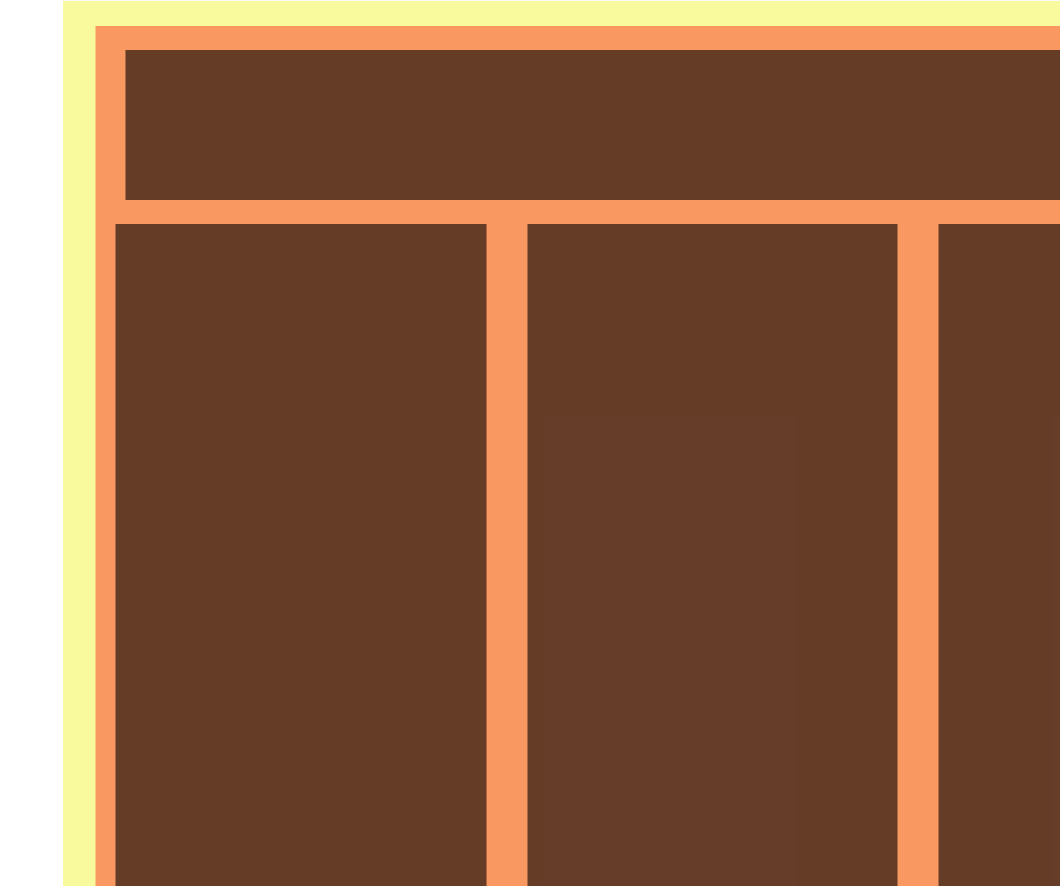
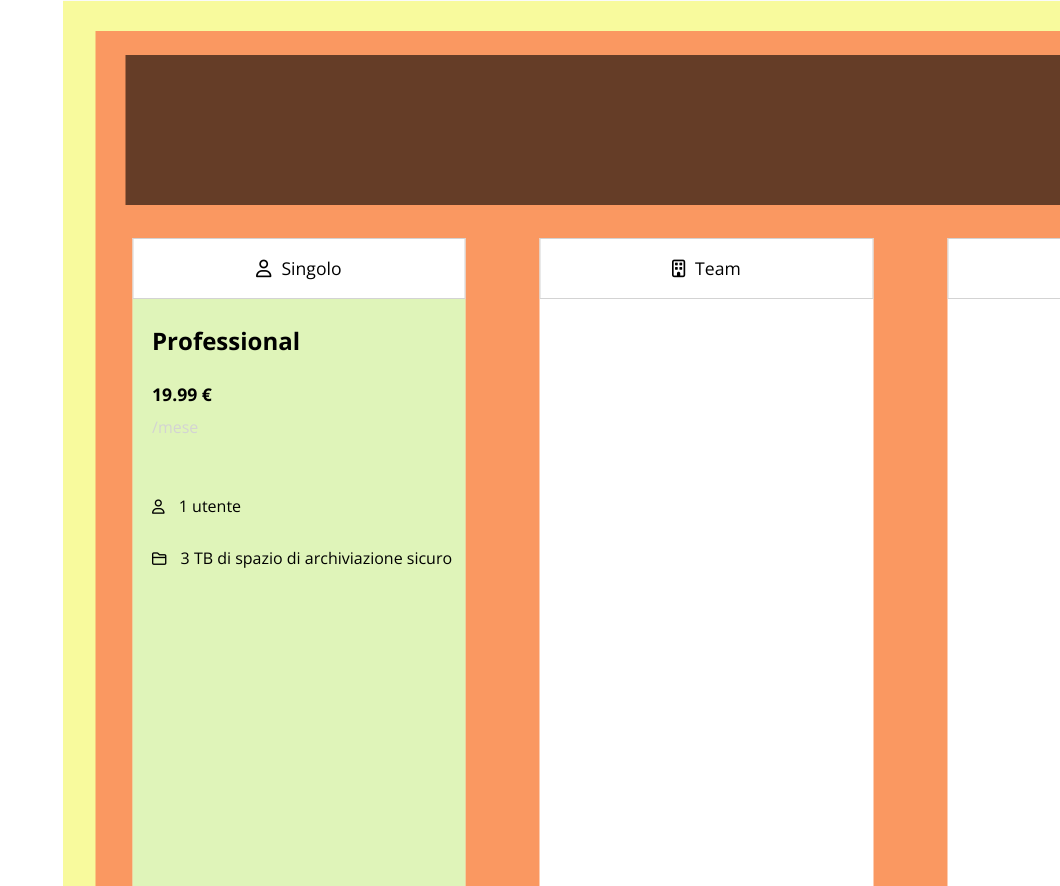
Before and after one commit to 78741722Ale/htmlcss-dropbox, a plain HTML site: page index.html in a window 1280 px wide. Shown: the part 854-1740 px from the top of the page, without its empty margins (220-1280 px from the left). Drawn offline with nearby package versions, Linux system fonts and the light colour scheme.

Commit message:
Venticinquesimo Commit

```diff
--- a/assets/css/style.css
+++ b/assets/css/style.css
@@ -157,9 +157,9 @@ di tutti i suoi child */
     background-color:var(--DropBusinessCont);
     position: relative;
     width: 100%;
-    height: 1000px;
+    height: 1200px;
     top: 5rem;
-    margin-bottom: 4%;
+    /* margin-bottom: 4%; */
 }
 
 .Itms_bsnes {
@@ -184,16 +184,78 @@ transform: translate(-50%,-50%);
     height: 150px;
 }
 
-.lg30_bsnes {
-    background-color:var(--Colonne);
+/* Celle da 33% */
+
+.lg27_bsnes {
+    background-color:var(--TransparentColor);
     position: relative;
     float: left;
-    width: 30%;
+    width: 27%;
     height: 76%;
     top: 5%;
-    margin-left:1.66%;
-    margin-right:1.66%;
+    margin: 0% 3% 0% 3%;
 }
+
+/* Cella piccola con titolo e icona */
+
+.col-sm-bsnes {
+    border: 0.25px solid lightgrey;
+    position: relative;
+    float: left;
+    width: 100%;
+    height: 7%;
+}
+
+.col-sm-bsnes h4 {
+    font-weight: 500;
+    text-align: center;
+    font-size: 1.1rem;
+    position: absolute;
+    top: 50%;
+    left: 50%;
+    transform: translate(-50%,-50%);
+}
+
+.col-sm-bsnes i {
+    padding-right: 10px;
+}
+
+/* Cella grande con varie icone e testi */
+
+.col-lg-bsnes {
+    float: left;
+    width: 100%;
+    height: 93%;
+    background-color: rgba(195, 235, 122, 0.527);
+}
+
+/* Intestazione della cella */
+
+.col-lg-bsnes h3 {
+    padding: 25px 0px 10px 20px;
+    text-align: left;
+    font-size: 1.5rem;
+}
+
+.col-lg-bsnes h4 {
+    padding: 15px 0px 10px 20px;
+    text-align: left;
+    font-size: 1.1rem;
+}
+
+/* Contenuto della cella */
+
+.col-lg-bsnes span {
+    padding: 10px 0px 20px 20px;
+    text-align: left;
+    display: inline-block;
+}
+
+.Icon-sm {
+    font-size: 0.9rem;
+    padding-right: 10px;
+}
+
 
 /* CONCLUSA */
 /*#region Dropbox enterprise e ufficio vendite */
@@ -347,10 +409,7 @@ transform: translate(-50%,-50%);
     border: 0.5px solid var(--TextColor);
     text-align: center;
     text-decoration: none;
-    padding-top: 7px;
-    padding-bottom: 7px;
-    padding-right: 15px;
-    padding-left: 15px;
+    padding: 7px 20px 7px 20px;
 }
 
 /*#endregion Dropbox partner */
--- a/index.html
+++ b/index.html
@@ -55,9 +55,47 @@
             <!-- 3 colonne principali sviluppate con clearfix -->
             <div class="Itms_bsnes clearfix">
                 <div class="lg100_bsnes"></div>
-                <div class="lg30_bsnes"></div>
-                <div class="lg30_bsnes"></div>
-                <div class="lg30_bsnes"></div>
+
+                <!-- Cella a SX -->
+                <div class="lg27_bsnes clearfix">
+                    <!-- Titolo della cella con icona -->
+                    <div class="col-sm-bsnes">
+                        <h4><i class="fa-regular fa-user"></i>Singolo</h4>
+                    </div>
+                    <!-- Contenuto della Cella -->
+                    <div class="col-lg-bsnes">
+                        <!-- Intestazione e prezzo -->
+                        <h3>Professional</h3>
+                        <h4>19.99 €</h4>
+                        <span style="padding: 0px 0px 25px 20px; text-align: left;
+                        color: lightgrey; "> /mese </span><br><br>
+                        <!-- Utente e spazio -->
+                        <span> <i class="fa-regular fa-user Icon-sm"></i> 1 utente </span>
+                        <span> <i class="fa-regular fa-folder Icon-sm"></i></i> 3 TB di spazio di archiviazione sicuro </span>
+
+                        <!-- <i class="fa-solid fa-user-plus"></i> -->
+                    </div>
+
+
+                </div>
+                <!-- Cella al Centro -->
+                <div class="lg27_bsnes">
+                    <!-- Titolo della cella con icona -->
+                    <div class="col-sm-bsnes">
+                        <h4><i class="far fa-building"></i>Team</h4>
+                    </div>
+                    <!-- Contenuto della Cella -->
+
+                </div>
+                <!-- Cella a DX -->
+                <div class="lg27_bsnes">
+                    <!-- Titolo della cella con icona -->
+                    <div class="col-sm-bsnes">
+                        <h4><i class="far fa-building"></i>Team</h4>
+                    </div>
+                    <!-- Contenuto della Cella -->
+
+                </div>
             </div>
         </section>
 
```
Lines whose indentation alone changed are shown as unchanged.
